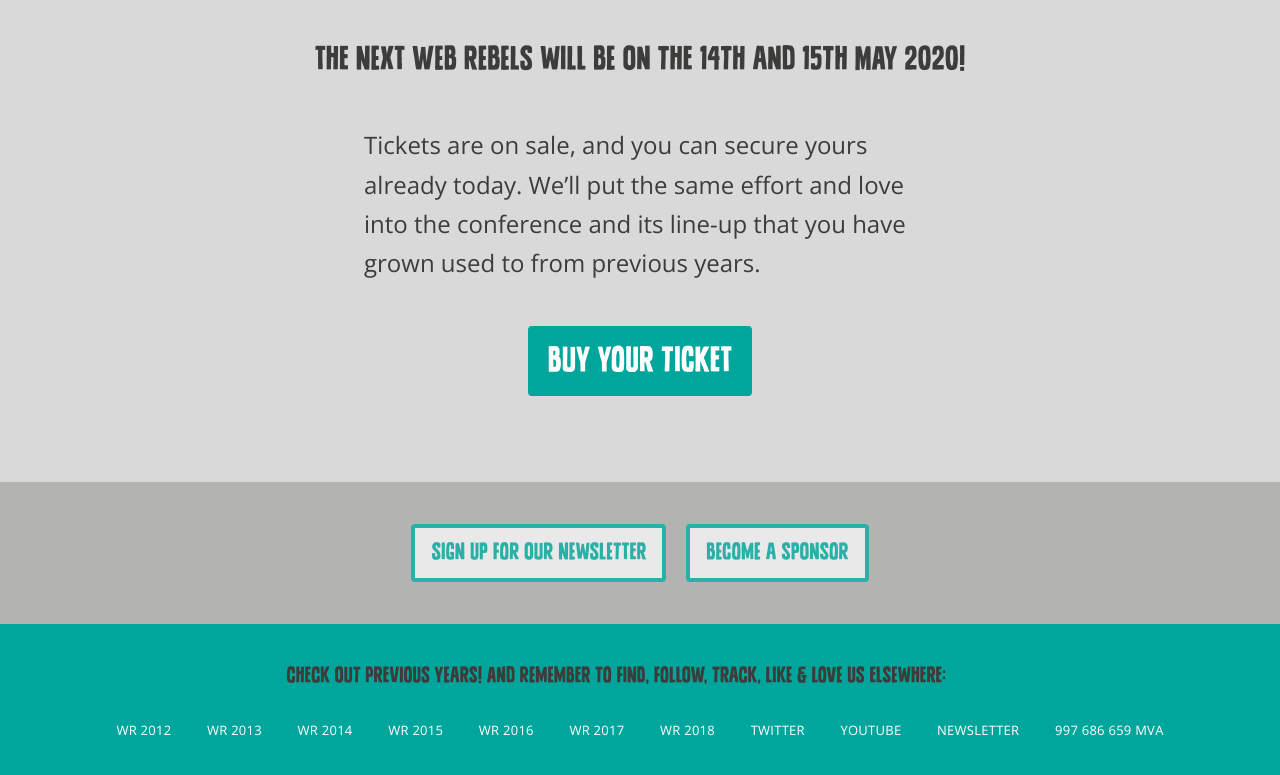
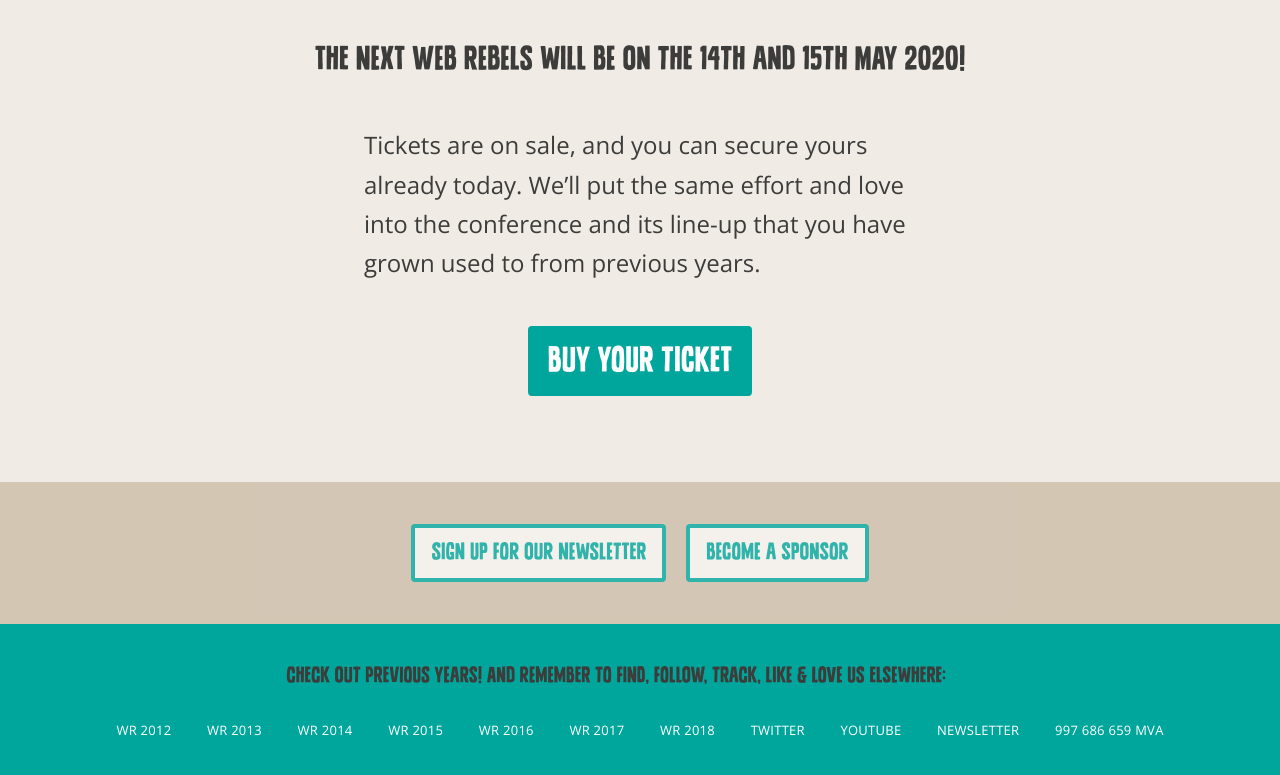
Before and after one commit to webrebels/web-rebels-2025, a website: page index.html in a window 1280 px wide. Shown: the part 911-1686 px from the top of the page. Drawn offline with nearby package versions, Linux system fonts and the light colour scheme.

Commit message:
Polishing the looks :nail_care:

```diff
--- a/styles.css
+++ b/styles.css
@@ -8,13 +8,17 @@
     font-weight: normal;
     font-style: normal;
 }
-html,body {
+html {
+    background-color: #fff;
+    line-height: 1;
+    font-size: 10px;
+}
+
+body {
     font-family: 'Open Sans', sans-serif;
     color: #3c3c3b;
-    background-color: #d9d9d9;
+    background-color: RGBA(204, 190, 168, 0.3);
     margin: 0;
-    line-height: 1;
-    font-size: 10px;
 }
 header {
     display: flex;
@@ -117,7 +121,7 @@ p {
     padding: 2em;
     font-size: 1.6rem;
     flex-wrap: wrap;
-    background-color: #aaaaa9;
+    background-color: #CCBEA8;
     opacity: 0.8;
 }
 .secondary-ctas .button {
```
